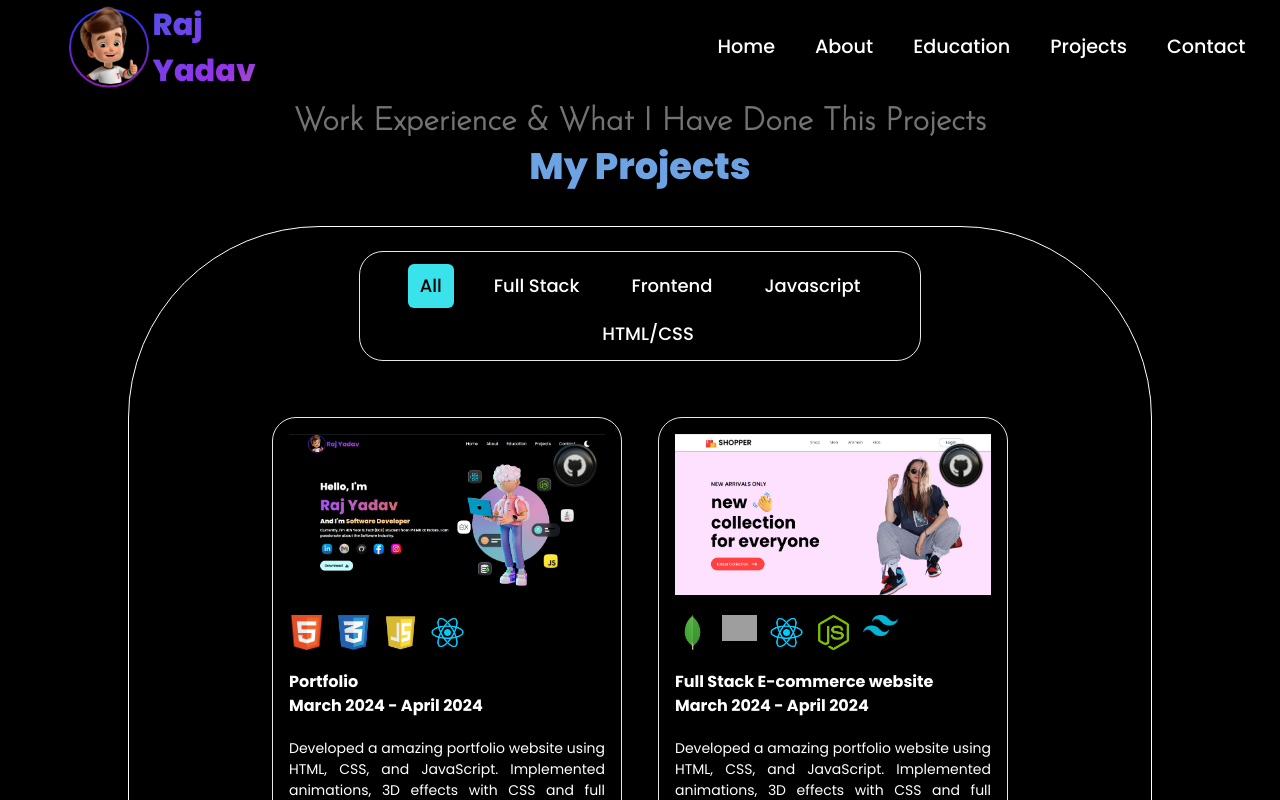
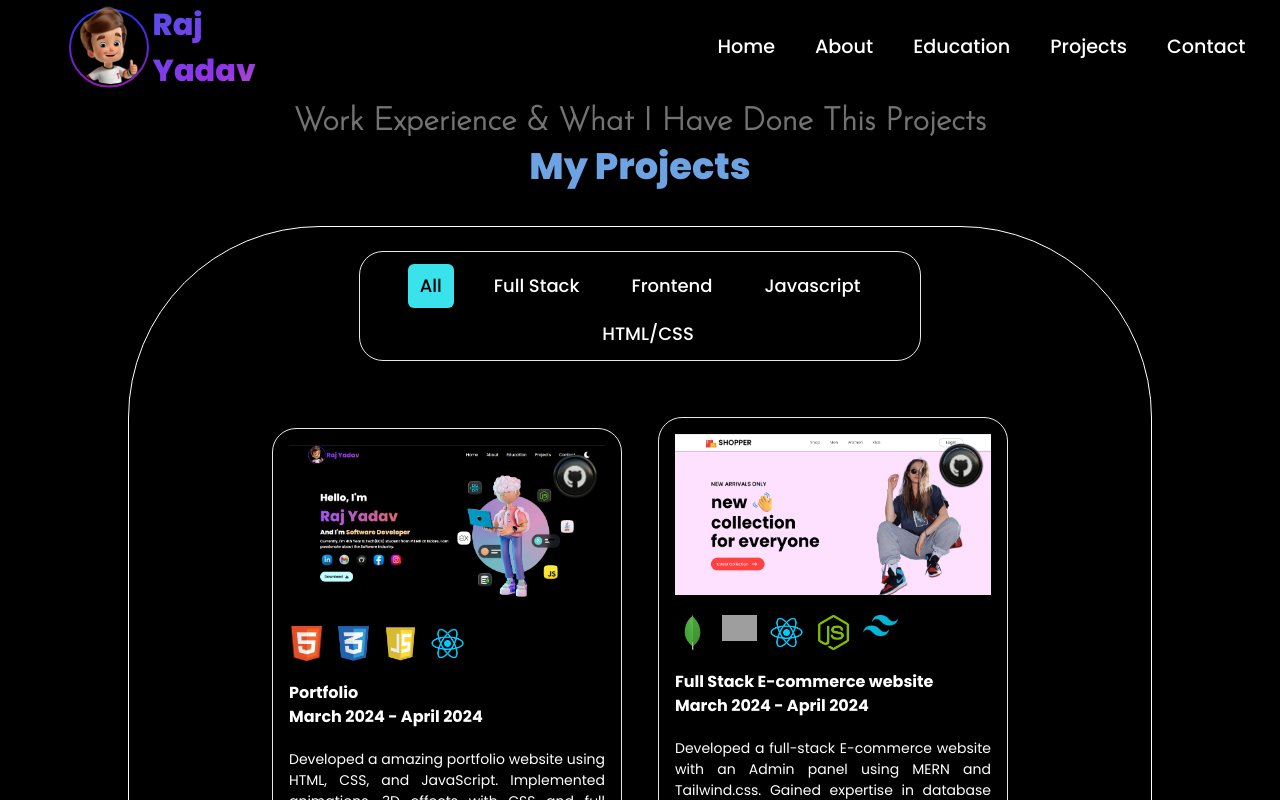
Before and after one commit to Rajyadav2912/NEW_PORTFOLIO, a React (Vite) app: page /projects in a window 1280 px wide. Built offline with nearby package versions, Linux system fonts and the light colour scheme; grey boxes are pictures that could not be loaded.

Commit message:
23 Commit

```diff
--- a/src/data.js
+++ b/src/data.js
@@ -97,7 +97,7 @@ const data = {
       title: "Full Stack E-commerce website",
       date: "March 2024 - April 2024",
       description:
-        "Developed a amazing portfolio website using HTML, CSS, and JavaScript. Implemented animations, 3D effects with CSS and full responsive Integrated ScrollReveal for smooth scroll and utilized email.js API for contact",
+        "Developed a full-stack E-commerce website with an Admin panel using MERN and Tailwind.css. Gained expertise in database management, server-side scripting, dynamic UI development, and responsive design. Utilized JSON Web Token (JWT) for secure authentication & optimizing database queries, and user-friendly experiences. Enhanced coding expertise through hands-on project experience, gaining valuable problem-solving skills and adaptability.",
       image: newE_comm,
       link: "",
       weblink: "",
@@ -265,7 +265,7 @@ const data = {
       title: "Full Stack E-commerce website",
       date: "March 2024 - April 2024",
       description:
-        "Developed a amazing portfolio website using HTML, CSS, and JavaScript. Implemented animations, 3D effects with CSS and full responsive Integrated ScrollReveal for smooth scroll and utilized email.js API for contact",
+        "Developed a full-stack E-commerce website with an Admin panel using MERN and Tailwind.css. Gained expertise in database management, server-side scripting, dynamic UI development, and responsive design. Utilized JSON Web Token (JWT) for secure authentication & optimizing database queries, and user-friendly experiences. Enhanced coding expertise through hands-on project experience, gaining valuable problem-solving skills and adaptability.",
       image: newE_comm,
       link: "",
       weblink: "",
```
